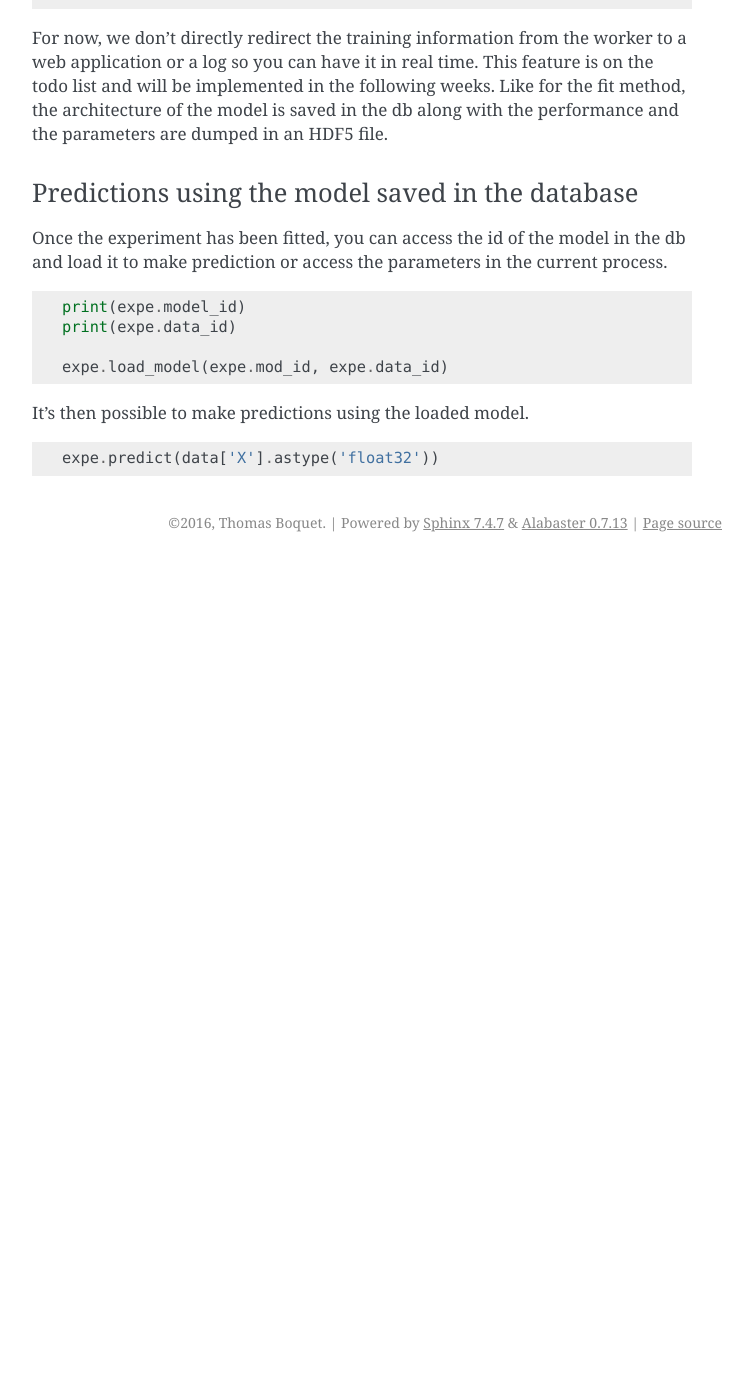
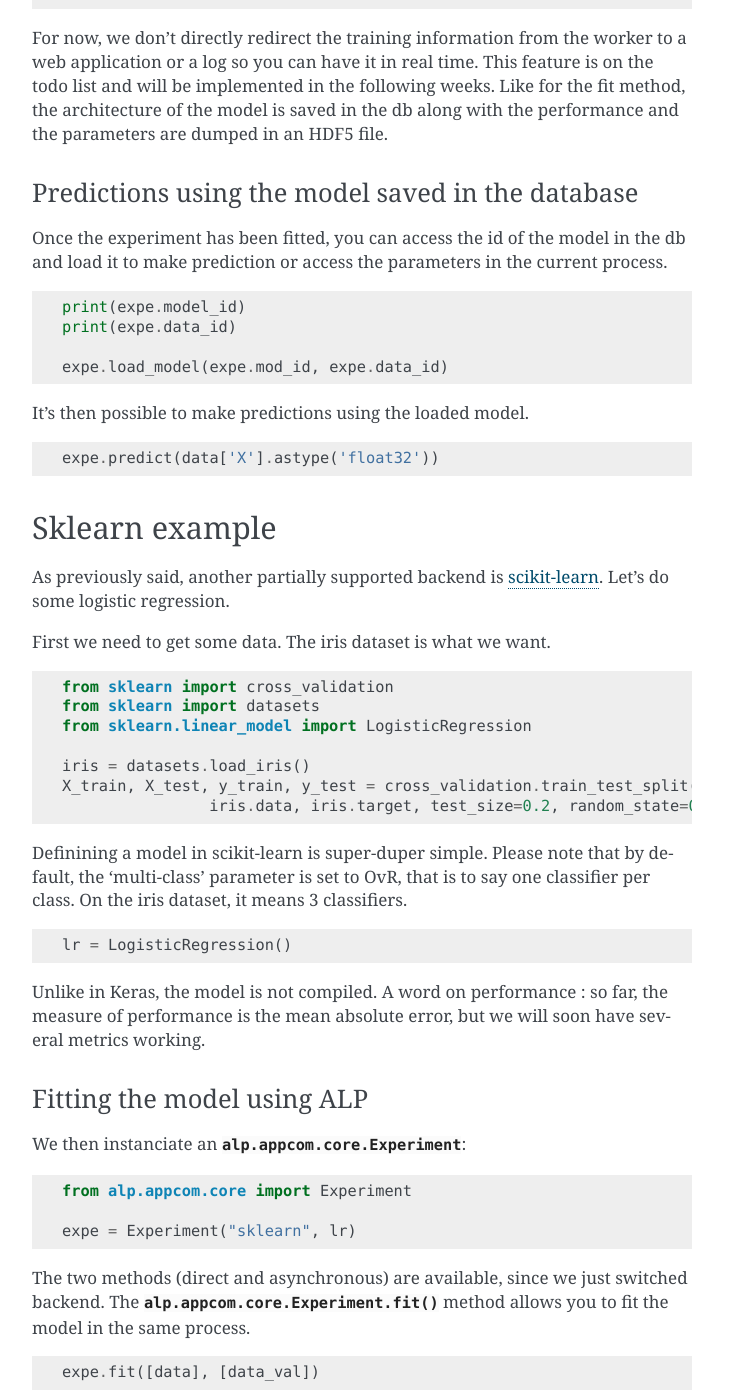
Before and after one commit to tboquet/python-alp, a Sphinx documentation site: the page built from docs/tutorial.rst, in a window 1280 px wide and 1400 px high, scrolled down 1822 px. Shown: the whole window, without its empty margins (388-1141 px from the left). Built offline with Sphinx 7.4.7, drawn with Linux system fonts in a browser that asks for light colours; before the commit the page ends 2384 px from its top, so only the background shows below that; some of the changed text lies outside the part shown.

Commit message:
doc sklearn

```diff
--- a/AUTHORS.rst
+++ b/AUTHORS.rst
@@ -3,3 +3,4 @@ Authors
 =======
 
 * Thomas Boquet - https://tboquet.github.io
+* Paul Lemaitre
--- a/docs/tutorial.rst
+++ b/docs/tutorial.rst
@@ -3,7 +3,7 @@ Getting started with ALP!
 =========================
 
 Please go through the environment setup (see :ref:`Requirements`, and :ref:`Set up of your containers`) before going further. You should have your docker containers ready to accept jobs.
-After this initial setup, we are all set to start experimenting with Keras!
+After this initial setup, we are all set to start experimenting with Keras (and some models of scikit-learn)!
 
 For now ALP fully supports Keras_ and partially supports `scikit-learn`_ (linear models).
 
@@ -114,5 +114,88 @@ It's then possible to make predictions using the loaded model.
     expe.predict(data['X'].astype('float32'))
 
 
+
+Sklearn example
+--------------
+
+As previously said, another partially supported backend is `scikit-learn`_. Let's do some logistic regression.
+
+First we need to get some data. The iris dataset is what we want.
+
+.. code-block:: python
+
+    from sklearn import cross_validation
+    from sklearn import datasets
+    from sklearn.linear_model import LogisticRegression
+
+    iris = datasets.load_iris()
+    X_train, X_test, y_train, y_test = cross_validation.train_test_split(
+                    iris.data, iris.target, test_size=0.2, random_state=0)
+
+
+Definining a model in scikit-learn is super-duper simple. Please note that by default, the 'multi-class' parameter is set to OvR, that is to say one classifier per class. On the iris dataset, it means 3 classifiers.
+
+.. code-block:: python
+
+    lr = LogisticRegression()
+
+Unlike in Keras, the model is not compiled.
+A word on performance : so far, the measure of performance is the mean absolute error, but we will soon have several metrics working.
+
+Fitting the model using ALP
+~~~~~~~~~~~~~~~~~~~~~~~~~~~
+
+
+We then instanciate an :class:`alp.appcom.core.Experiment`:
+
+.. code-block:: python
+
+    from alp.appcom.core import Experiment
+
+    expe = Experiment("sklearn", lr)
+
+The two methods (direct and asynchronous) are available, since we just switched backend.
+The :meth:`alp.appcom.core.Experiment.fit` method allows you to fit the model in the same process.
+
+.. code-block:: python
+
+    expe.fit([data], [data_val])
+
+The model is being trained and automatically saved in the database.
+
+The :meth:`alp.appcom.core.Experiment.fit_async` method send the model to the broker container that will manage the training using the workers you defined in the setup phase.
+
+.. code-block:: python
+
+    expe.fit_async([data], [data_val])
+
+Like for the fit method, the architecture of the model is saved in the db along with the performance and the parameters are dumped in an HDF5 file.
+
+
+
+Predictions using the model saved in the database
+~~~~~~~~~~~~~~~~~~~~~~~~~~~~~~~~~~~~~~~~~~~~~~~~~
+
+As for Keras, you can access the id of the model to load it.
+Note that the app will change backend to the one used to define the model you're loading.
+
+.. code-block:: python
+
+    print(expe.model_id)
+    print(expe.data_id)
+
+    expe.load_model(expe.mod_id, expe.data_id)
+
+
+You can now predict with your model.
+
+.. code-block:: python
+
+    expe.predict(data['X'])
+
+
+
+
+
 .. _Keras: http://keras.io/
 .. _`scikit-learn`: http://scikit-learn.org/stable/
```
Also changed, not shown: 1 other file.
